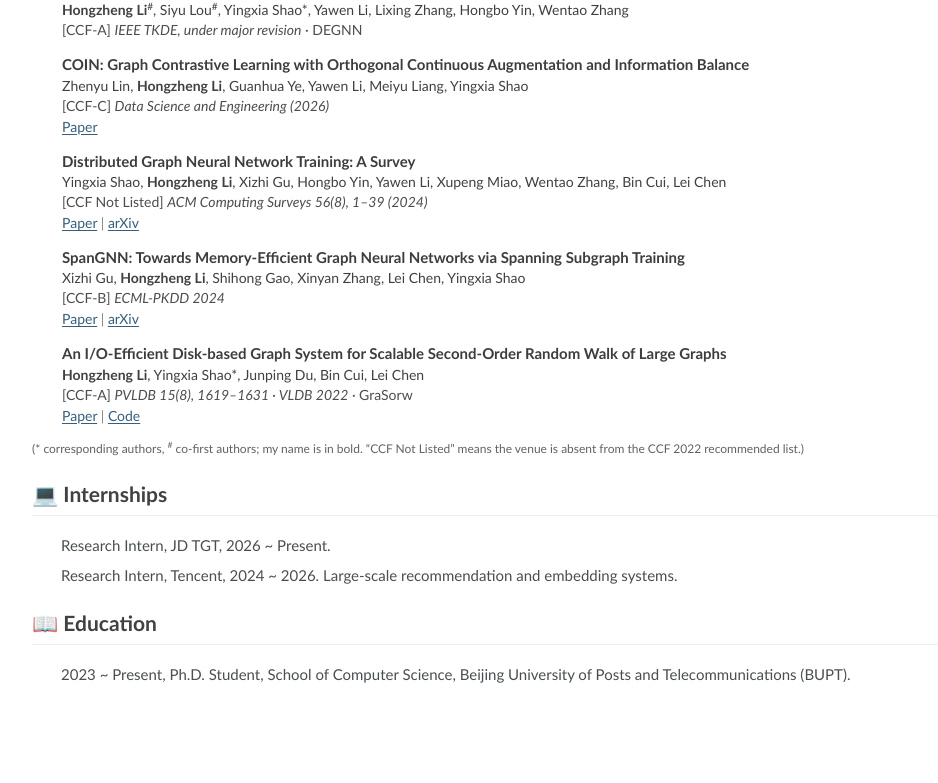
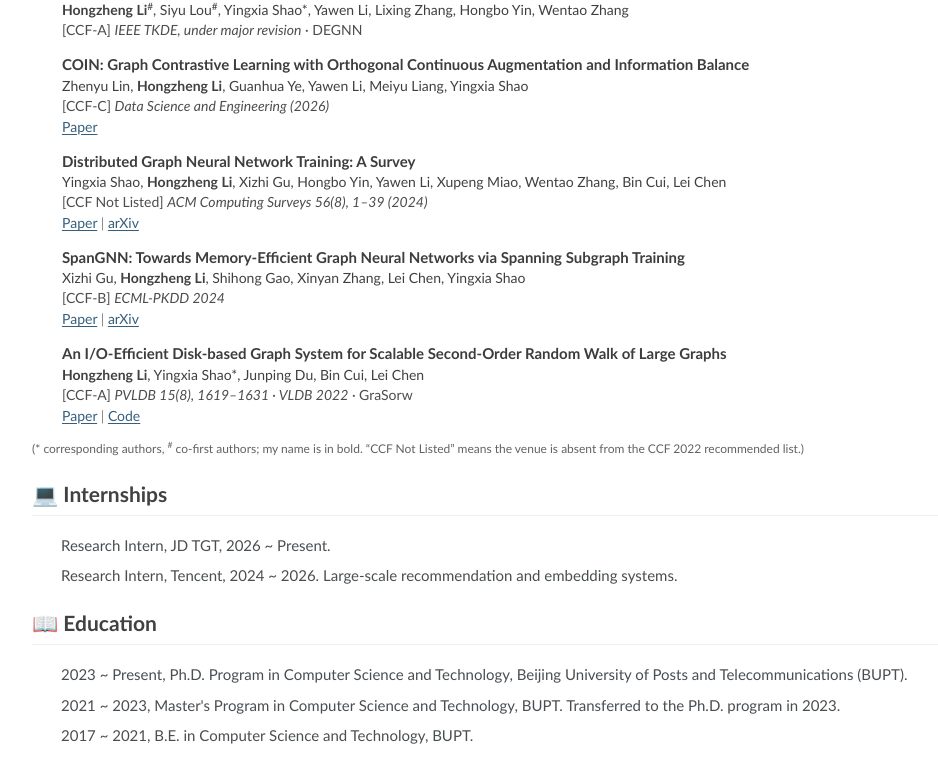
Before and after one commit to DuoLife-QNL/academic-homepage, a Next.js app: page / in a window 1280 px wide. Shown: the part 558-1341 px from the top of the page, without its empty margins (270-1208 px from the left). Before the commit the page ends 1306 px from the top, so only its background shows below. Built offline with nearby package versions, Linux system fonts and the light colour scheme.

Commit message:
Expand education history

```diff
--- a/app/page.tsx
+++ b/app/page.tsx
@@ -307,8 +307,16 @@ export default function Home() {
             <h2>📖 Education</h2>
             <ul className="plain-list">
               <li>
-                2023 ~ Present, Ph.D. Student, School of Computer Science,
-                Beijing University of Posts and Telecommunications (BUPT).
+                2023 ~ Present, Ph.D. Program in Computer Science and
+                Technology, Beijing University of Posts and Telecommunications
+                (BUPT).
+              </li>
+              <li>
+                2021 ~ 2023, Master&apos;s Program in Computer Science and
+                Technology, BUPT. Transferred to the Ph.D. program in 2023.
+              </li>
+              <li>
+                2017 ~ 2021, B.E. in Computer Science and Technology, BUPT.
               </li>
             </ul>
           </section>
```
Also changed, not shown: 1 other file (tests, documents, lock files or other folders).
